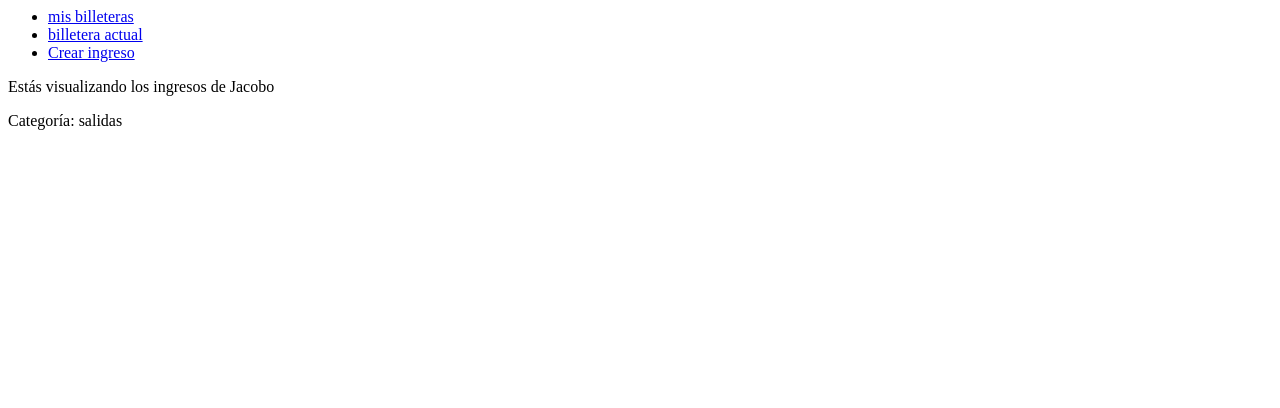
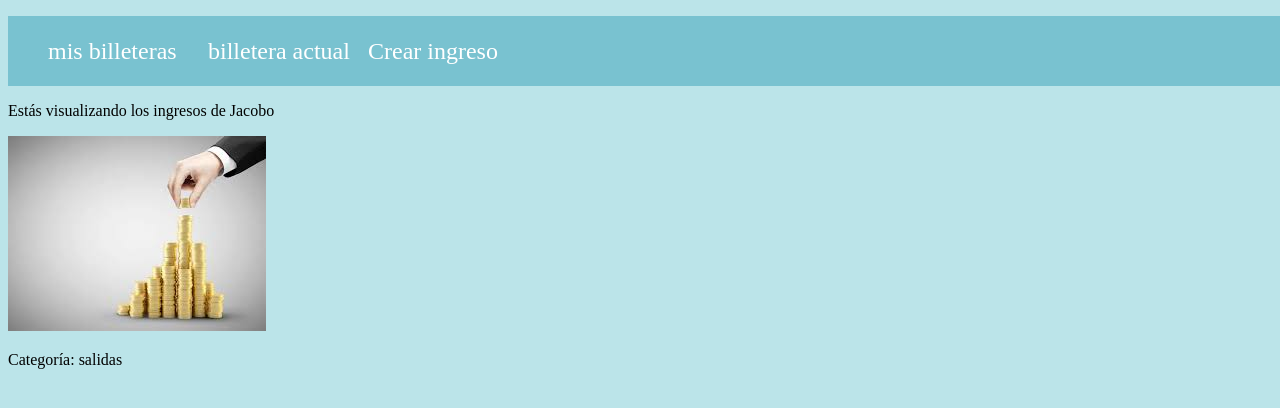
Before and after one commit to jacomc132/app_gastos, a Django app: page /billetera/17/19/ingresos in a window 1280 px wide; the page is wider, and only the part inside the window is pictured. Shown: the top 408 px of that part. Run offline with Django 4.2, Linux system fonts and the light colour scheme; data comes from the database, SQL or seed files in the repository; data that the repository does not hold is empty.

Commit message:
Añadí css

```diff
--- /dev/null
+++ b/mis_gastos/billetera/static/styles/main.css
@@ -0,0 +1,70 @@
+:root{
+    --color1:#5585b5;
+    --color2:#53a8b6;
+    --color3:#79c2d0;
+    --color4:#bbe4e9;
+    --color5:black;
+    --color6: white;
+}
+
+body{
+    background-color:var(--color4);
+    width:100vw;
+    height:70vh;
+}
+
+.nav_container{
+    background-color:var(--color3);
+    color:var(--color5);
+    display: grid;
+    width:100vw;
+    height:70px;
+    grid-template-columns: 1fr 1fr 1fr 1fr 1fr 1fr 1fr 1fr;
+    grid-template-rows: 1fr 1fr 1fr;
+}
+
+
+.navbar li{
+    list-style: none;
+}
+
+
+.navbar a{
+    text-decoration:none;
+    color:var(--color6);
+    font-size:x-large;
+}
+
+.navbar a:hover{
+    color:var(--color5)
+}
+
+.li1{
+    grid-column:1/2;
+    grid-row: 2/3;
+}
+
+.li2{
+    grid-column:2/3;
+    grid-row: 2/3;
+}
+
+.li3{
+    grid-column:3/4;
+    grid-row: 2/3;
+}
+
+.li4{
+    grid-column:4/5;
+    grid-row: 2/3;
+}
+
+.li5{
+    grid-column:5/6;
+    grid-row: 2/3;
+}
+
+.li6{
+    grid-column:6/7;
+    grid-row: 2/3;
+}
--- a/mis_gastos/billetera/templates/gastos.html
+++ b/mis_gastos/billetera/templates/gastos.html
@@ -1,3 +1,4 @@
+{% load static %}
 <nav>
     <ul>
         <li><a href="/billetera">mis billeteras</a></li>
@@ -7,6 +8,7 @@
 </nav>
 
 <p>Estás visualizando los gastos de {{nombre_billetera}}</p>
+<img src="{% static 'imagen_gastos.png' %}" alt="">
 <p>Categoría: {{categoria.nombre_categoria}}</p>
 <ul>
 {% for gasto in gastos_categoria %}
--- a/mis_gastos/billetera/templates/ingresos.html
+++ b/mis_gastos/billetera/templates/ingresos.html
@@ -1,12 +1,25 @@
-<nav>
-    <ul>
-        <li><a href="/billetera">mis billeteras</a></li>
-        <li><a href="/billetera/{{billetera.pk}}">billetera actual</a></li>
-        <li><a href="/billetera/{{billetera.pk}}/{{categoria.pk}}/ingresos/crear_ingreso">Crear ingreso</a></li>
+{% load static %}
+<!DOCTYPE html>
+<html lang="en">
+<head>
+    <meta charset="UTF-8">
+    <meta http-equiv="X-UA-Compatible" content="IE=edge">
+    <meta name="viewport" content="width=device-width, initial-scale=1.0">
+    <link rel="stylesheet" href="{% static '/styles/main.css' %}">
+    <title>ingresos</title>
+</head>
+<body>
+
+<nav class='navbar'>
+    <ul class='nav_container'>
+        <li class="li1"><a href="/billetera">mis billeteras</a></li>
+        <li class="li2"><a href="/billetera/{{billetera.pk}}">billetera actual</a></li>
+        <li class="li3"><a href="/billetera/{{billetera.pk}}/{{categoria.pk}}/ingresos/crear_ingreso">Crear ingreso</a></li>
     </ul>
 </nav>
 
 <p>Estás visualizando los ingresos de {{nombre_billetera}}</p>
+<img src="{% static 'imagen_ingresos.png' %}" alt="">
 <p>Categoría: {{categoria.nombre_categoria}}</p>
 
 <ul>
@@ -14,3 +27,5 @@
 <li>{{ingreso.descripcion_ingreso}} = {{ingreso.valor}}</li>
 {% endfor %}
 </ul>
+</body>
+</html>
```
Also changed, not shown: mis_gastos/billetera/static/imagen_gastos.png (added), mis_gastos/billetera/static/imagen_ingresos.png (added), mis_gastos/mis_gastos/settings.py (line endings or trailing spaces).
